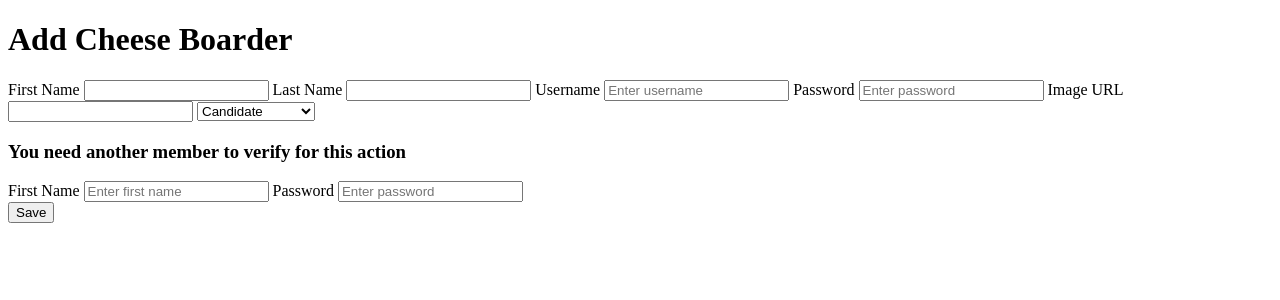
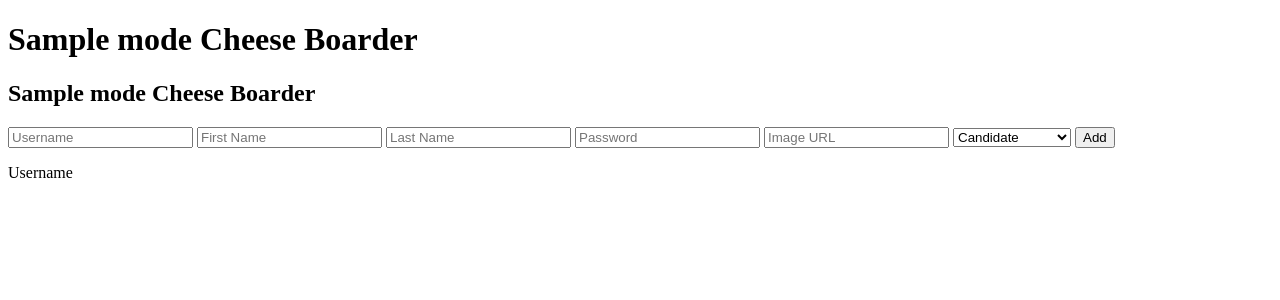
Before and after one commit to JayRVigilla/cb-sale-journal, a Flask app: template templates/useredit.html in a window 1280 px wide. Shown: the top 300 px of the page. Run offline with Flask 2, Linux system fonts and the light colour scheme; tables that the repository leaves empty hold one stand-in row (values such as "Sample post"); the template is opened without the code that fills it: values that come from a table or form of the project are taken from there, most other values are stand-ins (such as "Sample title", 1, 10 or a date in 2020); parts of the project's set-up code (start-up, migrations or seed data) failed here and were passed over.

Commit message:
WIP Edit user data
FIX: edit form should have current values as placeholders on render
	maybe make editform in forms.py? -> matches pattern from Warbler
	would allow passing data in format of UserForm

```diff
--- a/app.py
+++ b/app.py
@@ -27,7 +27,7 @@ db.create_all()
 
 @app.before_request
 def add_user_to_g():
-    """If logged in: add curr_user to Flask global."""
+    """If logged in: add user to Flask global."""
 
     if CURR_USER_KEY in session:
         g.user = User.query.get(session[CURR_USER_KEY])
@@ -101,7 +101,10 @@ def add_new_user():
         do_login(new_user)
         return redirect("/users")
     else:
-        return render_template('userform.html', form=form, mode='Add')
+        return render_template(
+            'userform.html',
+            form=form,
+            mode='Add')
 
 
 @app.route('/users/<int:id>')
@@ -118,20 +121,27 @@ def get_user(id):
         user=user_full_name,
         status=status,
         image_url=img_url,
-        username=username
+        username=username,
+        id=id
     )
 
 @app.route('/users/<int:id>/edit', methods=["GET", "POST"])
-def edit_user_html():
+def edit_user_html(id):
     """ Allows User to edit from form
     Successful edit redirects to detail page
     If form not valid, show form.
     """
-    form = UserForm()
+    form = UserForm(obj=g.user)
 
     if form.validate_on_submit():
+
+        """if form valid
+                IF currentUser.status IS member => EDIT values
+                ELSE form.status != user.status
+                    require memberProxy
+        """
         try:
-            new_user_data = User.register(
+            new_user_data = User.authenticate(
                         username=form.username.data,
                         password=form.password.data,
                         first_name=form.first_name.data,
@@ -149,7 +159,15 @@ def edit_user_html():
                 mode='Edit')
         return redirect("/user/")
     else:
-        return render_template('userform.html', form=form, mode='Edit')
+        user = User.query.filter_by(id=id).first()
+        data = user.username
+
+        return render_template(
+            'useredit.html',
+            form=form,
+            user=user,
+            mode='SchmEdit'
+            )
 
 @app.route('/users/delete', methods=["POST"])
 def delete_user():
--- a/forms.py
+++ b/forms.py
@@ -17,5 +17,3 @@ class LoginForm(FlaskForm):
 
     username = StringField('Username', validators=[InputRequired()])
     password = PasswordField('Password', validators=[InputRequired(), Length(min=6)])
-
-    language = SelectField(u'Programming Language', choices=[('cpp', 'C++'), ('py', 'Python'), ('text', 'Plain Text')])
--- a/models.py
+++ b/models.py
@@ -67,4 +67,4 @@ class User(db.Model):
                 return u
         return False
 
-    @classmethod
+    # @classmethod
--- a/templates/userdetail.html
+++ b/templates/userdetail.html
@@ -9,9 +9,9 @@
   <h2>{{ user }}</h2>
   <h3>{{ status }}</h3>
 </span>
-<a href="/users/{{ user.id }}/edit">Edit</a>
+<a href="/users/{{ id }}/edit">Edit</a>
 
-<form action="/users/{{ user.id }}/delete" method="POST">
+<form action="/users/{{ id }}/delete" method="POST">
   <div>
     <h3>You need another member to Delete</h3>
     <label for="witness-first-name">First Name</label>
--- a/templates/useredit.html
+++ b/templates/useredit.html
@@ -1,45 +1,22 @@
 {% extends 'base.html' %}
 
-{% block header %} Add Cheese Boarder {% endblock %}
+{% block header %} {{ mode }} Cheese Boarder {% endblock %}
 
 {% block content %}
+<div>
+  <h2>{{ mode }} Cheese Boarder</h2>
 
-<form action="/users/new" method="POST">
-  <label for="first-name">First Name</label>
-  <input type="text" placeholder={{user.first-name}}>
+  <form method="post" id="user-form">
+    {{ form.hidden_tag() }}
 
-  <label for="last-ame">Last Name</label>
-  <input type="text"placeholder={{user.last-name}}>
+    {% for field in form if field.widget.input_type != 'hidden' %}
+      {% for error in field.errors %}
+        <span class="text-danger">{{ error }}</span>
+      {% endfor %}
+      {{ field(placeholder=field.label.text, class="form-control") }}
+      {% endfor %}
+    <button class="btn btn-primary btn-lg btn-block">Add</button>
+  </form>
 
-
-  <label for="username">Username</label>
-  <input type="text"placeholder="Enter username">
-
-  <label for="password">Password</label>
-  <input type="password" placeholder="Enter password">
-
-  <label for="imageURL">Image URL</label>
-  <input type="text" placeholder={{user.img_url}}>
-
-  <label for="status"></label>
-  <select name="status" id="status">
-    <option value="candidate" selected="selected">Candidate</option>
-    <option value="member">Member</option>
-    <option value="emeritus">Emeritus</option>
-    <option value="former_member">Former Member</option>
-  </select>
-
-  <div>
-    <h3>You need another member to verify for this action</h3>
-    <label for="witness-first-name">First Name</label>
-    <input type="text" placeholder="Enter first name">
-
-    <label for="witness-password">Password</label>
-    <input type="password" placeholder="Enter password">
-  </div>
-
-  <button type="submit">Save</button>
-
-</form>
-
+<p>{{ form.username.label }}</p>
 {% endblock %}
```
